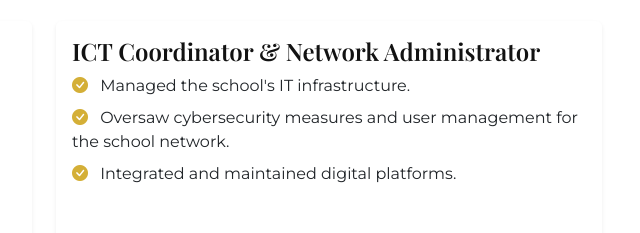
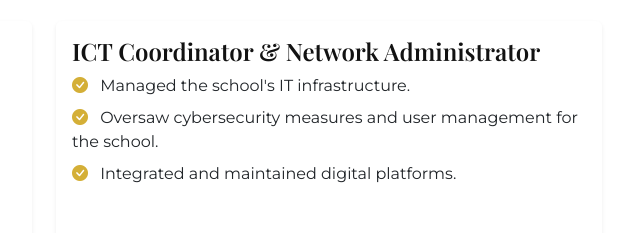
Before and after one commit to Cleareen/Portfolio-Site, a plain HTML site: page index.html in a window 1280 px wide. Shown: the part 2180-2413 px from the top of the page, 596-1236 px from the left. Drawn offline with nearby package versions, Linux system fonts and the light colour scheme.

Commit message:
Update index.html

```diff
--- a/index.html
+++ b/index.html
@@ -322,7 +322,7 @@
                             <h4 class="card-title">ICT Coordinator & Network Administrator</h4>
                             <ul class="list-unstyled">
                                 <li class="mb-2"><i class="bi bi-check-circle-fill text-primary me-2"></i> Managed the school's IT infrastructure.</li>
-                                <li class="mb-2"><i class="bi bi-check-circle-fill text-primary me-2"></i> Oversaw cybersecurity measures and user management for the school network.</li>
+                                <li class="mb-2"><i class="bi bi-check-circle-fill text-primary me-2"></i> Oversaw cybersecurity measures and user management for the school.</li>
                                 <li class="mb-2"><i class="bi bi-check-circle-fill text-primary me-2"></i> Integrated and maintained digital platforms.</li>
                             </ul>
                         </div>
```
